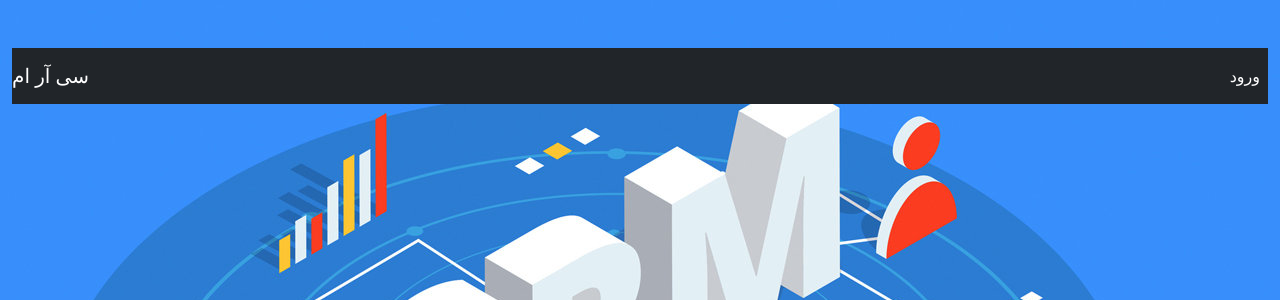
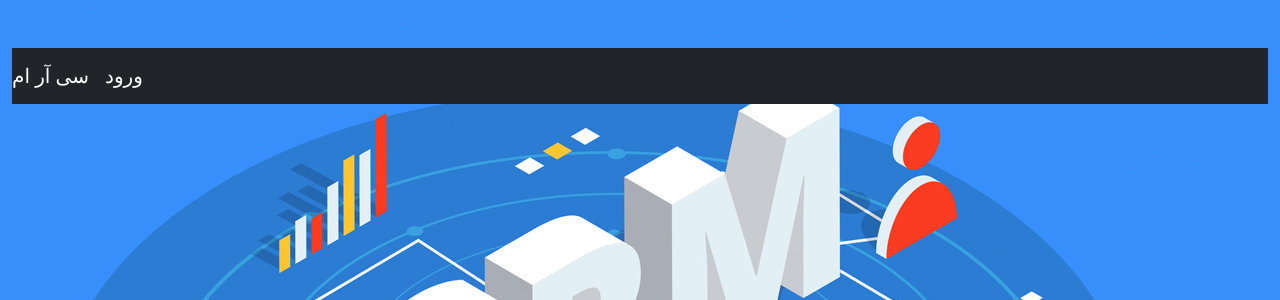
Before and after one commit to mostafavahdanideh/CRM-Project-Django-DRF, a Django app: template crm_project/marketing/templates/create_quotes.html in a window 1280 px wide. Shown: the top 300 px of the page. Run offline with Django 3.2, Linux system fonts and the light colour scheme; the template is opened without the code that fills it, so the values that code supplies are empty; some libraries are stand-ins or nearby versions.

Commit message:
change some details

```diff
--- a/crm_project/crm_deployment/requirements.txt
+++ b/crm_project/crm_deployment/requirements.txt
@@ -4,3 +4,4 @@ pytz==2021.1
 sqlparse==0.4.1
 psycopg2-binary
 django-jalali
+django-widget-tweaks
--- a/crm_project/templates/base.html
+++ b/crm_project/templates/base.html
@@ -12,6 +12,9 @@
     <link href={% static 'bootstrap/bootstrap.css' %} rel='stylesheet'></link>
     <link href={% static 'bootstrap/bootstrap.min.css' %} rel='stylesheet'></link>
     <style>
+        .form-check-input:checked {
+            background-color: black;
+        }
         {% block style %}{% endblock style %}
     </style>
 </head>
@@ -24,54 +27,75 @@
                     <a class="navbar-brand text-white" href="#">{% trans "سی آر ام" %}</a>
 
                     {% if request.user.is_authenticated %}
+
                         <a class="navbar-brand text-white" href="#">{{request.user}}</a>
+
+                        <a class="navbar-brand text-white" href="{% url 'expert:logout' %}">{% trans "خروج" %}</a>
+
+                        {% if request.user.is_superuser %}
+                            <a class="navbar-brand text-white" href="{% url "admin:index" %}">{% trans "پنل مدیریت" %}</a>
+                        {% endif %}
+                    {% else %}
+                        <a class="navbar-brand text-white" href="{% url 'expert:login' %}">{% trans "ورود" %}</a>
                     {% endif %}
 
                     <div class="collapse navbar-collapse justify-content-end" id="navbarNav">
-                        <ul class="navbar-nav">
-
                         {% if request.user.is_authenticated %}
 
-                                <li class="nav-item">
-                                    <a class="nav-link active text-white" href="{% url 'expert:logout' %}">{% trans "خروج" %}</a>
-                                </li>
+                            <div class="dropdown dropstart">
+                                <a class="btn btn-dark dropdown-toggle" href="#" role="button" id="list_drop_down" data-bs-toggle="dropdown" aria-expanded="false">
+                                    {% trans "لیست" %}
+                                </a>
 
-                                <li class="nav-item">
-                                    <a class="nav-link active text-white" href="{% url 'organization:register' %}">{% trans "تعریف سازمان" %}</a>
-                                </li>
-
-                                <li class="nav-item">
-                                    <a class="nav-link active text-white" href="{% url 'organization:list' %}">{% trans "لیست سازمان ها" %}</a>
-                                </li>
-
-                            {% else %}
-                                <li class="nav-item">
-                                    <a class="nav-link active text-white" href="{% url 'expert:login' %}">{% trans "ورود" %}</a>
-                                </li>
-                            {% endif %}
-
-                            {% if request.user.is_superuser %}
-                                <li class="nav-item">
-                                    <a class="nav-link active text-white" href="{% url "admin:index" %}">{% trans "پنل مدیریت" %}</a>
+                                <ul class="dropdown-menu" aria-labelledby="list_drop_down">
+                                    {% if request.user.is_authenticated %}
+                                        <li>
+                                            <a class="dropdown-item text-dark" href="{% url 'marketing:list_quotes' %}">{% trans "پیش فاکتورها" %}</a>
                                         </li>
 
                                         <li>
-                                    <a class="nav-link active text-white" href="{% url 'organization:add-organization-product' %}">{% trans "ایجاد محصولات تولیدی" %}</a>
+                                            <a class="dropdown-item text-dark" href="{% url 'organization:list' %}">{% trans "سازمان ها" %}</a>
+                                        </li>
+
+                                        {% if request.user.is_superuser %}
+                                            <li>
+                                                <a class="dropdown-item text-dark" href="{% url 'organization:list-organization-product' %}">{% trans "محصولات تولیدی" %}</a>
                                             </li>
 
                                             <li>
-                                    <a class="nav-link active text-white" href="{% url 'organization:list-organization-product' %}">{% trans "لیست محصولات تولیدی" %}</a>
+                                                <a class="dropdown-item text-dark" href="{% url 'inventory:list-company-products' %}">{% trans "محصولات سازمان" %}</a>
+                                            </li>
+                                        {% endif %}
+                                {% endif %}
+                                </ul>
+                            </div>
+
+                            <div class="dropdown dropstart">
+                                <a class="btn btn-dark dropdown-toggle" href="#" role="button" id="define_drop_down" data-bs-toggle="dropdown" aria-expanded="false">
+                                    {% trans "ایجاد" %}
+                                </a>
+
+                                <ul class="dropdown-menu" aria-labelledby="define_drop_down">
+                                    <li>
+                                        <a class="dropdown-item text-dark" href="{% url 'marketing:create_quote' %}">{% trans "پیش فاکتورها" %}</a>
                                     </li>
 
                                     <li>
-                                    <a class="nav-link active text-white" href="{% url 'inventory:add-company-product' %}">{% trans "تعریف محصولات سازمان" %}</a>
+                                        <a class="dropdown-item text-dark" href="{% url 'organization:register' %}">{% trans "سازمان ها" %}</a>
+                                    </li>
+
+                                    {% if request.user.is_superuser %}
+                                        <li>
+                                            <a class="dropdown-item text-dark" href="{% url 'organization:add-organization-product' %}">{% trans "محصولات تولیدی" %}</a>
                                         </li>
 
                                         <li>
-                                    <a class="nav-link active text-white" href="{% url 'inventory:list-company-products' %}">{% trans "لیست محصولات سازمان" %}</a>
+                                            <a class="dropdown-item text-dark" href="{% url 'inventory:add-company-product' %}">{% trans "محصولات سازمان" %}</a>
                                         </li>
                                     {% endif %}
                                 </ul>
+                            </div>
+                        {% endif %}
                     </div>
                 </nav>
             </div>
```
Also changed, not shown: crm_project/organization/templates/list_organization_product.html (+9 -3 lines), crm_project/static/css/style.css (added), crm_project/static/image/crm-for-dummies-guide.jpg (deleted). Lines whose indentation alone changed are shown as unchanged.
